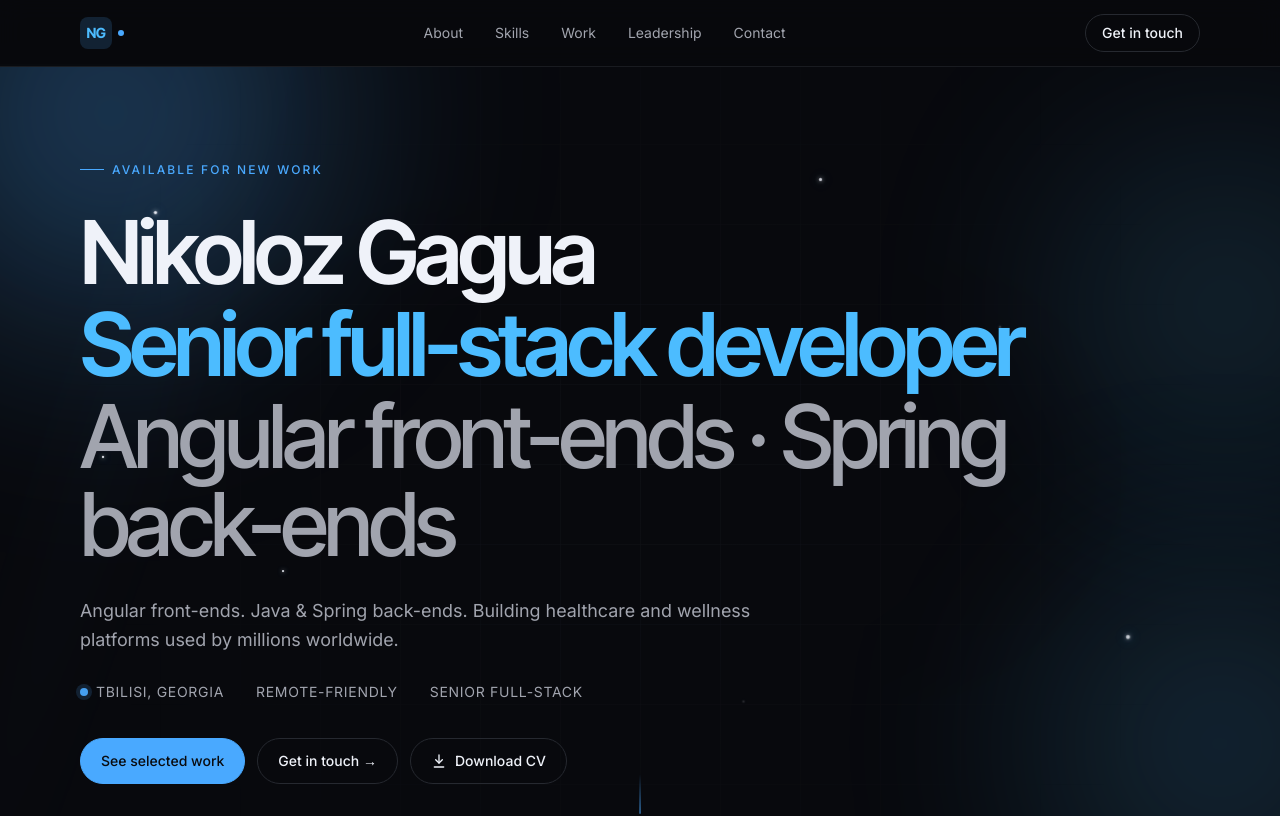
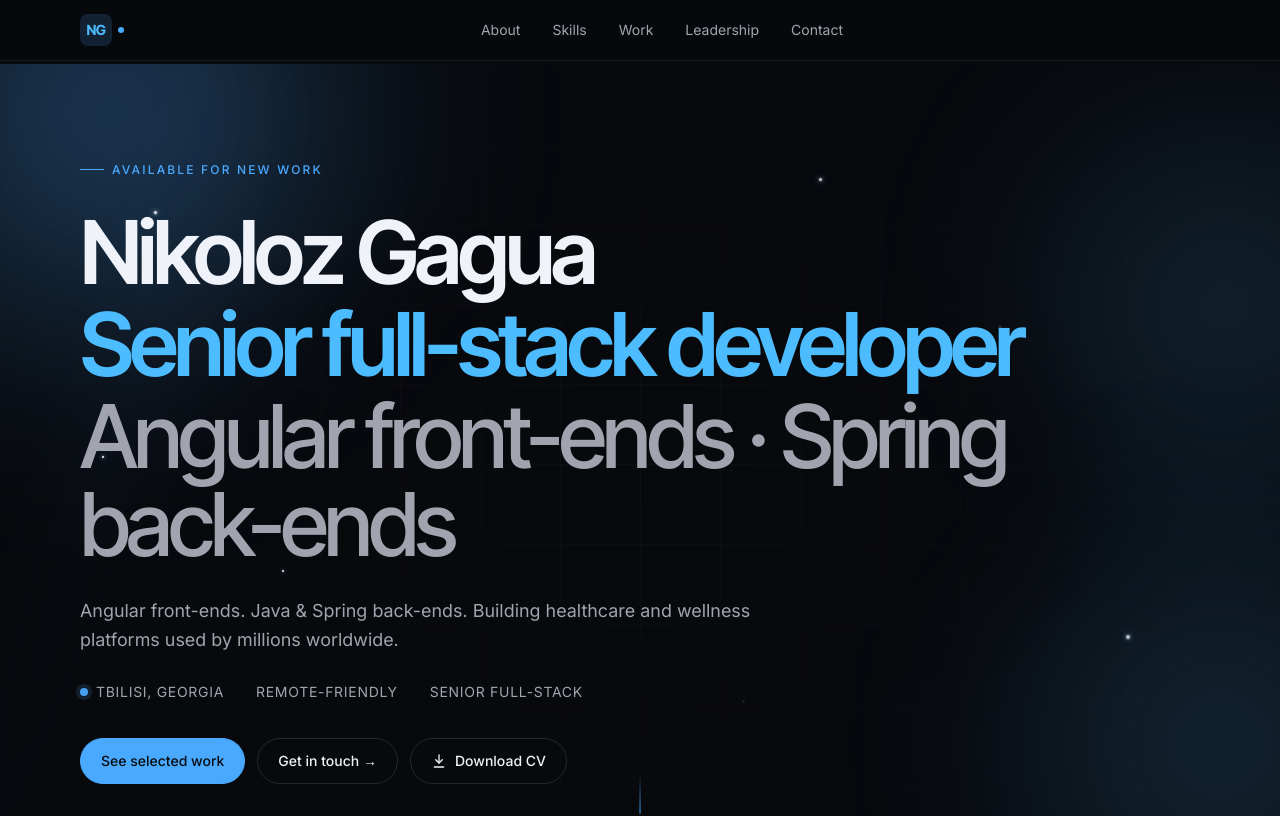
Before and after one commit to ngagua/Portfolio, an Angular app: page / in a window 1280 px wide. Shown: the top 816 px of the page. Built offline with nearby package versions, Linux system fonts and the light colour scheme.

Commit message:
feat: remove redundant 'Get in touch' button from header for cleaner UI

```diff
--- a/src/app/layout/header/header.component.html
+++ b/src/app/layout/header/header.component.html
@@ -28,13 +28,6 @@
   </nav>
 
   <div class="flex items-center gap-3">
-    <a
-      class="hidden md:inline-flex px-4 py-2 rounded-full border border-border text-sm font-medium text-foreground transition-all duration-200 hover:border-primary hover:bg-primary-soft"
-      href="#contact"
-    >
-      Get in touch
-    </a>
-
     <button
       type="button"
       class="md:hidden inline-flex flex-col items-center justify-center gap-1.5 w-10 h-10 rounded-lg border border-border"
@@ -64,12 +57,5 @@
         {{ link.label }}
       </a>
     }
-    <a
-      class="inline-flex self-start mt-2 px-4 py-2 rounded-full border border-border text-sm font-medium text-foreground hover:border-primary hover:bg-primary-soft transition-all"
-      href="#contact"
-      (click)="closeMenu()"
-    >
-      Get in touch
-    </a>
   </nav>
 }
```
